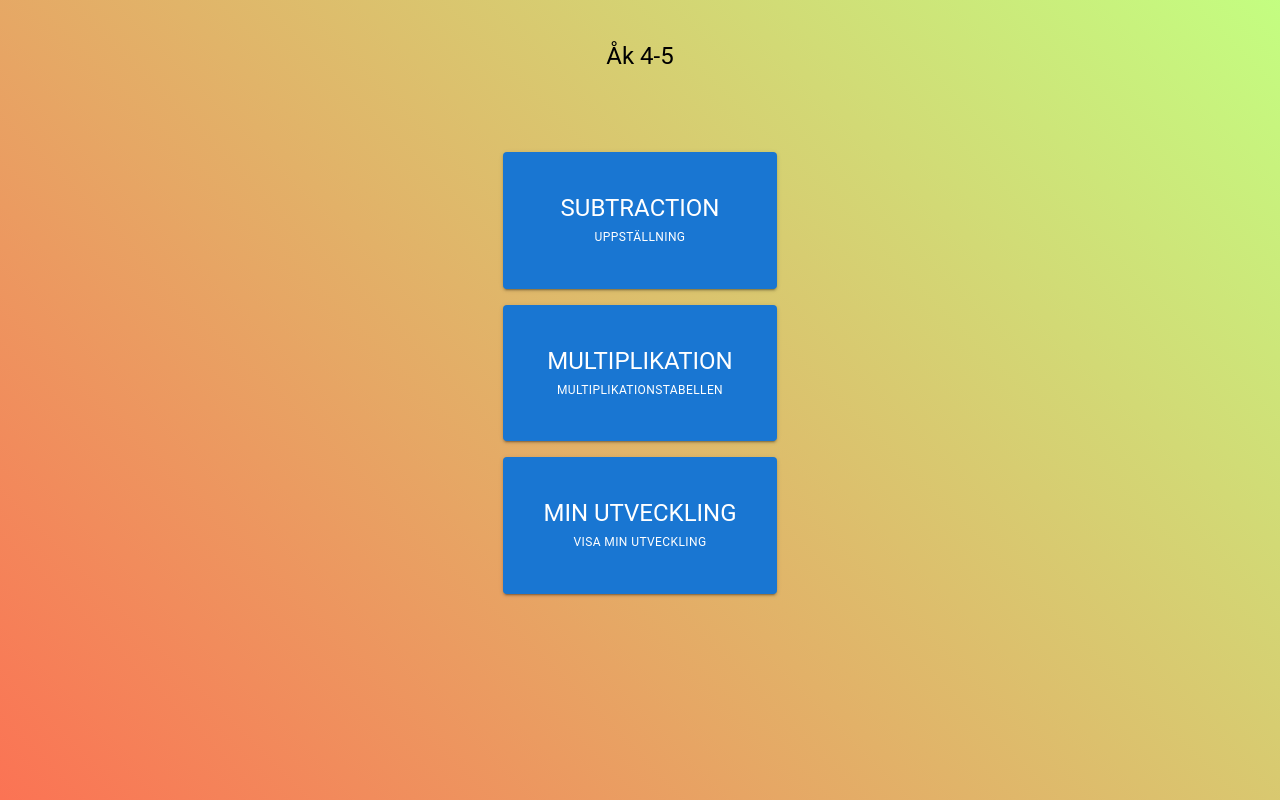
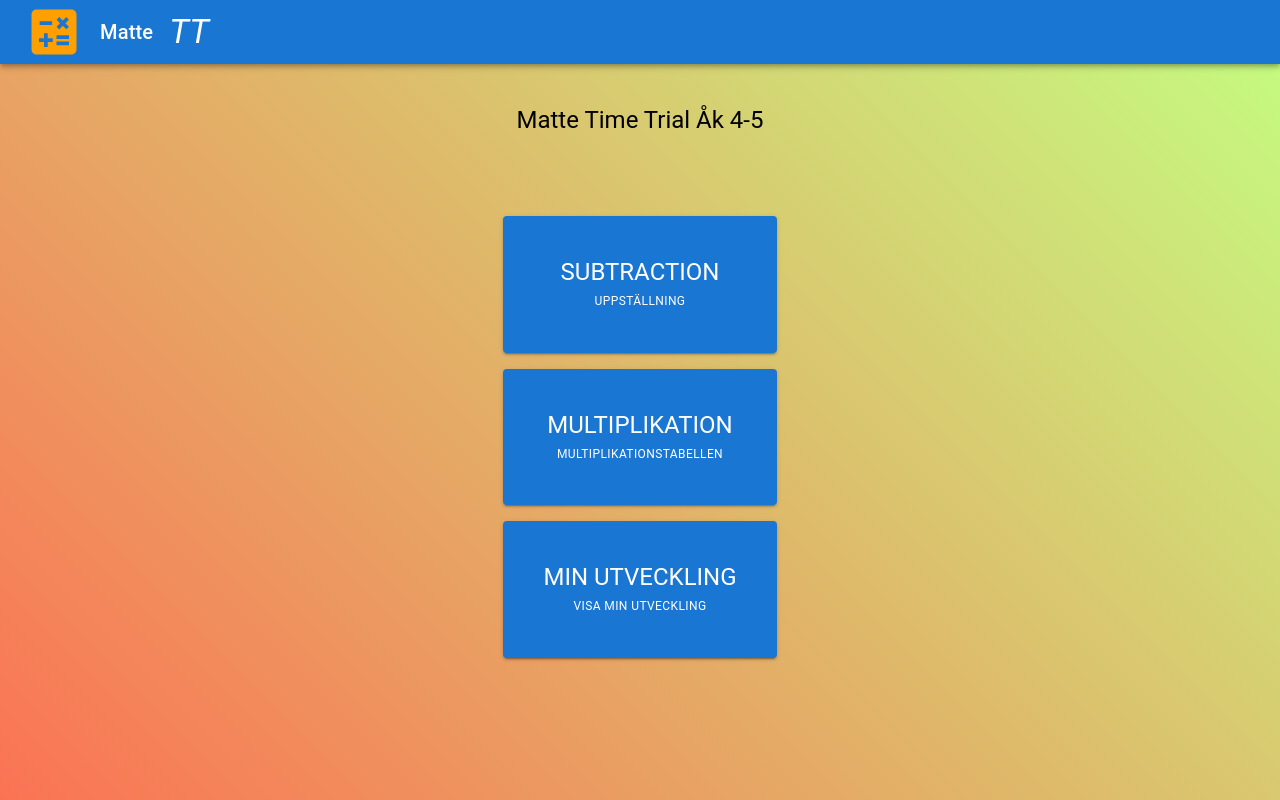
Before and after one commit to ausrasul/open_math, a React (Vite) app: page / in a window 1280 px wide. Built offline with nearby package versions, Linux system fonts and the light colour scheme.

Commit message:
Added app bar and text when no stats.

```diff
--- a/src/App.jsx
+++ b/src/App.jsx
@@ -1,14 +1,35 @@
 import React, { useState } from "react";
-import { Stack, Box, Button, Typography } from "@mui/material";
+import { Stack, Box, Button, Typography, Toolbar, AppBar } from "@mui/material";
+
+import { Calculate as LogoIcon } from "@mui/icons-material";
 
 import SubtractionGame from "./Games/VerticalSubtraction/SubtractionGame";
 import MultiplicationTableGame from "./Games/MultiplicationTable/MultiplicationTableGame";
-import Progress from "./Progress"
-
+import Progress from "./Progress";
 
 export default function App(props) {
   const [game, setGame] = useState(null);
   return (
+    <Box>
+      <AppBar position="static">
+        <Toolbar
+          sx={{ color: "inherit", textDecoration: "none" }}
+          href="/"
+          component="a"
+        >
+          <LogoIcon sx={{ fontSize: 60, color: "rgb(255, 159, 0)" }} />
+          <Box
+            sx={{ display: "flex", alignItems: "center", ml: 2 }}
+          >
+            <Typography variant="h6" component="div" sx={{ mr: 2 }}>
+              Matte
+            </Typography>
+            <Typography variant="h4" sx={{ fontStyle: "italic" }}>
+              TT
+            </Typography>
+          </Box>
+        </Toolbar>
+      </AppBar>
       <Box>
         {!game && (
           <Box
@@ -19,7 +40,7 @@ export default function App(props) {
               flexDirection: "column",
             }}
           >
-          <Typography variant="h5">Åk 4-5</Typography>
+            <Typography variant="h5">Matte Time Trial Åk 4-5</Typography>
             <Stack>
               <Button
                 sx={{ p: 5, mt: 10 }}
@@ -50,9 +71,7 @@ export default function App(props) {
               >
                 <div>
                   <Typography variant="h5">Min utveckling</Typography>
-                <Typography variant="caption">
-                  Visa min utveckling
-                </Typography>
+                  <Typography variant="caption">Visa min utveckling</Typography>
                 </div>
               </Button>
             </Stack>
@@ -62,5 +81,6 @@ export default function App(props) {
         {game === "multiplicationTableSpeedTest" && <MultiplicationTableGame />}
         {game === "stats" && <Progress />}
       </Box>
+    </Box>
   );
 }
--- a/src/Progress.jsx
+++ b/src/Progress.jsx
@@ -1,9 +1,12 @@
 import React, { useEffect, useState } from "react";
 
-import { Box, Button, Paper } from "@mui/material";
+import { Box, Button, Paper, Typography } from "@mui/material";
 import Chart from "./Lib/Chart";
 import storage from "./Lib/storage";
 
+const text = {
+    fontSize: "x-large"
+}
 export default function Progress(props) {
   const [games, setGames] = useState([]);
   useEffect(() => {
@@ -11,7 +14,13 @@ export default function Progress(props) {
   }, []);
 
   return (
-    <Box sx={{ display: "flex", flexDirection: "column" }}>
+    <Box sx={{ display: "flex", flexDirection: "column", mt: 2}}>
+     {Object.keys(games).length === 0 && (
+        <Box sx={{textAlign: "center"}}>
+        <Typography sx={text}>Du har inte spelat något än.</Typography>
+        <Typography sx={text}>Resultat visas efter att du har spelat och fått poäng.</Typography>
+        </Box>
+     )}
       {Object.keys(games).map((k, i) => (
         <Paper sx={{p: 2, mb: 2}} >
             <Chart id={i.toString()} data={games[k]} title={k} />
```
Lines whose indentation alone changed are shown as unchanged.
